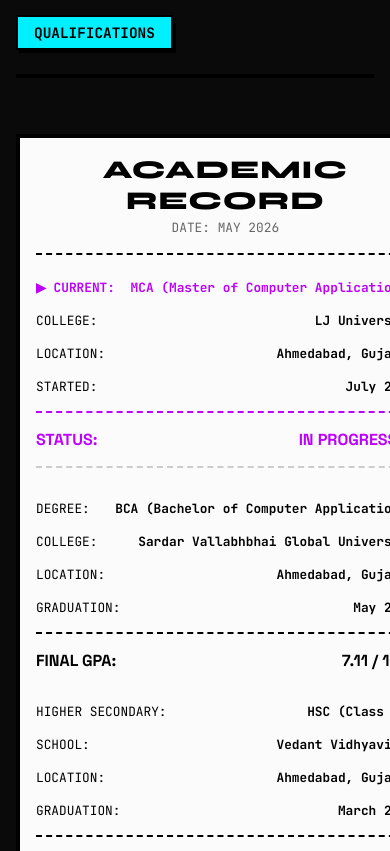
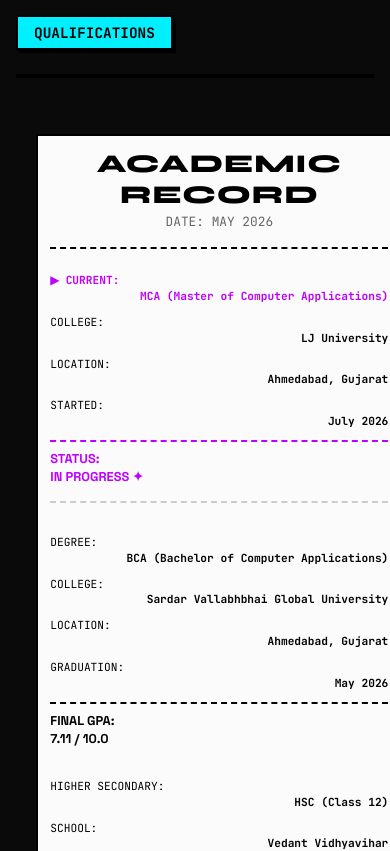
Before and after one commit to Aayush-Mistri/portfolio, a Next.js app: page / in a window 390 px wide. Shown: the part 7500-8351 px from the top of the page. Built offline with nearby package versions, Linux system fonts and the light colour scheme; no server answers; the database is empty.

Commit message:
good to go

```diff
--- a/src/app/page.module.css
+++ b/src/app/page.module.css
@@ -438,11 +438,16 @@
   position: relative;
   width: 100%;
   box-sizing: border-box;
+  margin-bottom: 2rem;
 }
 
 @media (max-width: 600px) {
   .receiptCard {
-    padding: 1rem;
+    padding: 0.75rem;
+    margin: 0 auto 2rem auto;
+    width: 90%;
+    border-width: 2px;
+    box-shadow: 4px 4px 0px var(--color-green);
   }
 }
 
@@ -489,7 +494,15 @@
 
 @media (max-width: 600px) {
   .receiptItem {
-    font-size: 0.8rem;
+    font-size: 0.7rem;
+    flex-direction: column;
+    align-items: flex-start;
+    gap: 0.1rem;
+    margin-bottom: 0.75rem;
+  }
+  .receiptItemVal {
+    text-align: left;
+    width: 100%;
   }
 }
 
@@ -512,7 +525,10 @@
 
 @media (max-width: 600px) {
   .receiptTotal {
-    font-size: 1rem;
+    font-size: 0.8rem;
+    flex-direction: column;
+    gap: 0.1rem;
+    padding-top: 0.5rem;
   }
 }
 
```
